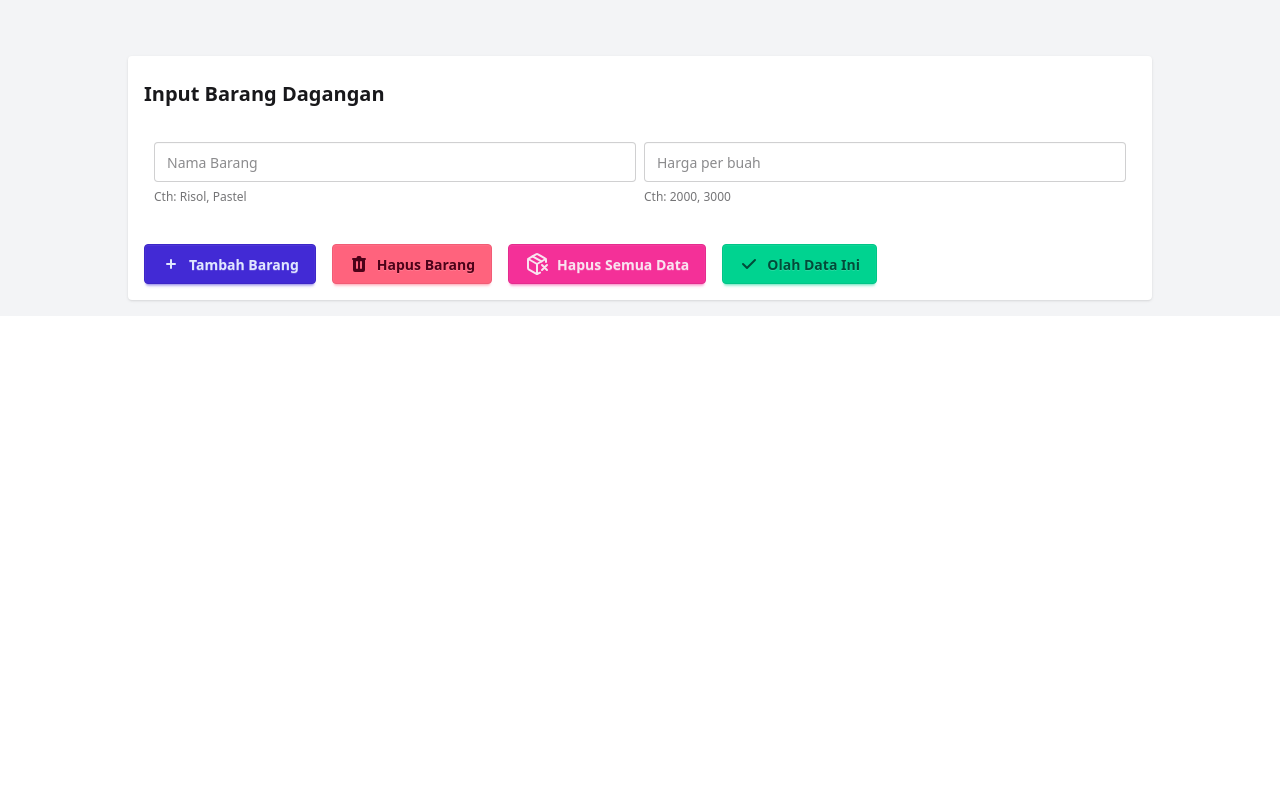
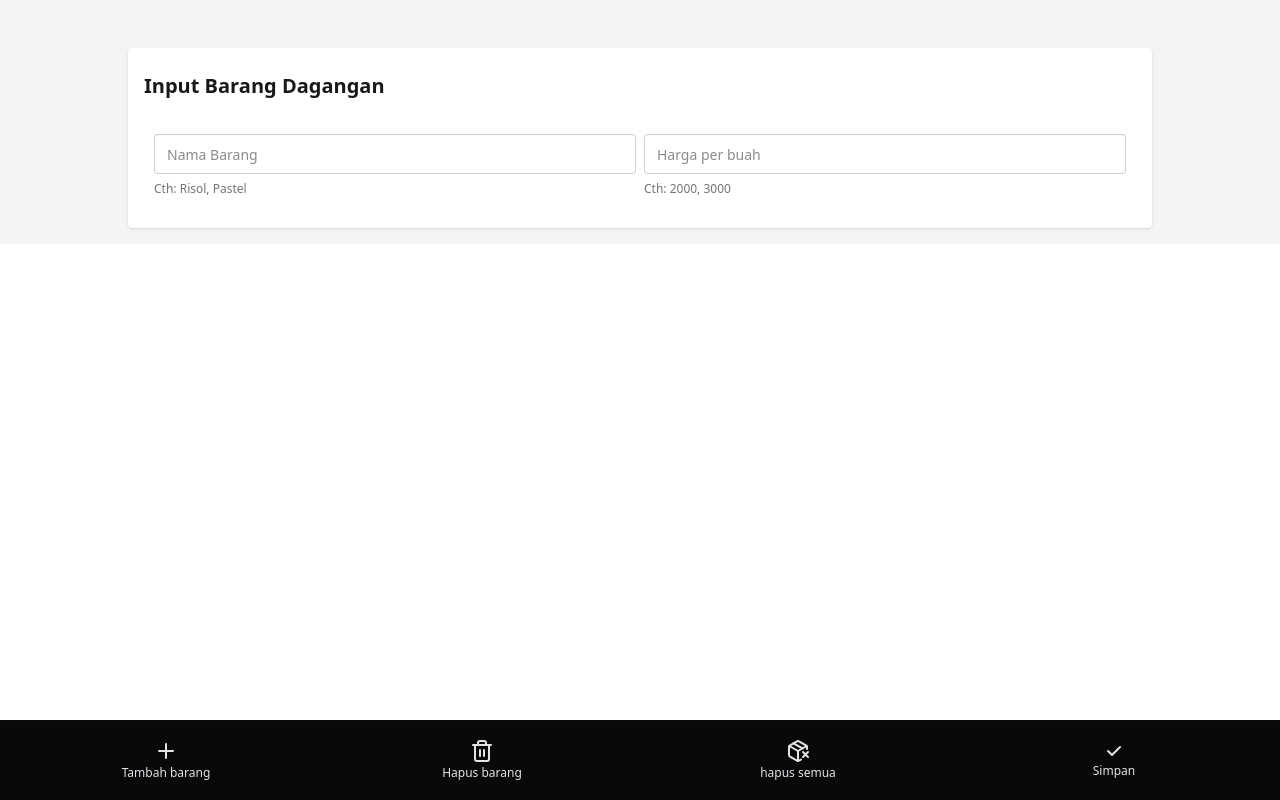
Before and after one commit to Tio-pratomo/dagangmakrakup, a website built with Vite: page index.html in a window 1280 px wide. Built offline with nearby package versions, Linux system fonts and the light colour scheme.

Commit message:
style : menata ulang layout di index.html - ada perubahan pada beberapa perintah tombol sehingga tampilannya agak lebih luas dari sebelumnya

```diff
--- a/index.html
+++ b/index.html
@@ -12,11 +12,11 @@
   <div id="app" x-data="{ currentView: 'input' }" class="py-4">
     <template x-if="currentView === 'input'">
       <!-- Konten halaman input -->
-      <div class="max-w-5xl mx-auto mt-10 p-4 rounded bg-white shadow" x-data="{modalOpen: false}">
+      <div class="max-w-5xl mx-auto mt-8 p-4 rounded bg-white shadow" x-data="{modalOpen: false}">
 
         <h1 class="mt-2 mb-5 font-semibold text-xl">Input Barang Dagangan</h1>
 
-        <div class="space-y-6 overflow-auto max-h-[34dvh] sm:max-h-[50dvh]">
+        <div class="space-y-6 overflow-auto max-h-[60dvh]">
           <template x-for="(item, index ) in goods" :key="index">
 
             <div
@@ -36,29 +36,34 @@
           </template>
         </div>
 
-        <div class="mt-6 flex flex-wrap gap-4 justify-between sm:justify-start">
-          <button @click="addItem()" class="btn btn-primary gap-2 hover:shadow-md transition duration-200">
-            <svg xmlns="http://www.w3.org/2000/svg" class="h-5 w-5" viewBox="0 0 20 20" fill="currentColor">
-              <path fill-rule="evenodd"
-                d="M10 5a1 1 0 011 1v3h3a1 1 0 110 2h-3v3a1 1 0 11-2 0v-3H6a1 1 0 110-2h3V6a1 1 0 011-1z"
-                clip-rule="evenodd" />
+        <div class="mt-6 dock sm:dock-xl sm:bg-neutral sm:text-neutral-content">
+          <button @click="addItem()">
+            <svg xmlns="http://www.w3.org/2000/svg" width="24" height="24" viewBox="0 0 24 24" fill="none"
+              stroke="currentColor" stroke-width="2" stroke-linecap="round" stroke-linejoin="round"
+              class="lucide lucide-plus-icon lucide-plus">
+              <path d="M5 12h14" />
+              <path d="M12 5v14" />
             </svg>
-            Tambah Barang
+            <span class="dock-label">Tambah barang</span>
           </button>
 
-          <button @click="deleteItem()" class="btn btn-error gap-2 hover:shadow-md transition duration-200">
-            <svg xmlns="http://www.w3.org/2000/svg" class="h-5 w-5" viewBox="0 0 20 20" fill="currentColor">
-              <path fill-rule="evenodd"
-                d="M9 2a1 1 0 00-.894.553L7.382 4H4a1 1 0 000 2v10a2 2 0 002 2h8a2 2 0 002-2V6a1 1 0 100-2h-3.382l-.724-1.447A1 1 0 0011 2H9zM7 8a1 1 0 012 0v6a1 1 0 11-2 0V8zm5-1a1 1 0 00-1 1v6a1 1 0 102 0V8a1 1 0 00-1-1z"
-                clip-rule="evenodd" />
+          <button @click="deleteItem()">
+            <svg xmlns="http://www.w3.org/2000/svg" width="24" height="24" viewBox="0 0 24 24" fill="none"
+              stroke="currentColor" stroke-width="2" stroke-linecap="round" stroke-linejoin="round"
+              class="lucide lucide-trash2-icon lucide-trash-2">
+              <path d="M3 6h18" />
+              <path d="M19 6v14c0 1-1 2-2 2H7c-1 0-2-1-2-2V6" />
+              <path d="M8 6V4c0-1 1-2 2-2h4c1 0 2 1 2 2v2" />
+              <line x1="10" x2="10" y1="11" y2="17" />
+              <line x1="14" x2="14" y1="11" y2="17" />
             </svg>
-            Hapus Barang
+            <span class="dock-label">Hapus barang</span>
           </button>
 
           <button @click="
         localStorage.clear();
         goods = [{ name: '', price: '' }];
-      " class="btn btn-secondary gap-2 hover:shadow-md transition duration-200">
+      ">
             <svg xmlns="http://www.w3.org/2000/svg" width="24" height="24" viewBox="0 0 24 24" fill="none"
               stroke="currentColor" stroke-width="2" stroke-linecap="round" stroke-linejoin="round"
               class="lucide lucide-package-x-icon lucide-package-x">
@@ -69,16 +74,16 @@
               <line x1="12" x2="12" y1="22" y2="12" />
               <path d="m17 13 5 5m-5 0 5-5" />
             </svg>
-            Hapus Semua Data
+            <span class="dock-label">hapus semua</span>
           </button>
 
-          <button @click="modalOpen = true" class="btn btn-success gap-2 hover:shadow-lg transition duration-200">
+          <button @click="modalOpen = true">
             <svg xmlns="http://www.w3.org/2000/svg" class="h-5 w-5" viewBox="0 0 20 20" fill="currentColor">
               <path fill-rule="evenodd"
                 d="M16.707 5.293a1 1 0 010 1.414l-8 8a1 1 0 01-1.414 0l-4-4a1 1 0 011.414-1.414L8 12.586l7.293-7.293a1 1 0 011.414 0z"
                 clip-rule="evenodd" />
             </svg>
-            Olah Data Ini
+            <span class="dock-label">Simpan</span>
           </button>
         </div>
 
```
